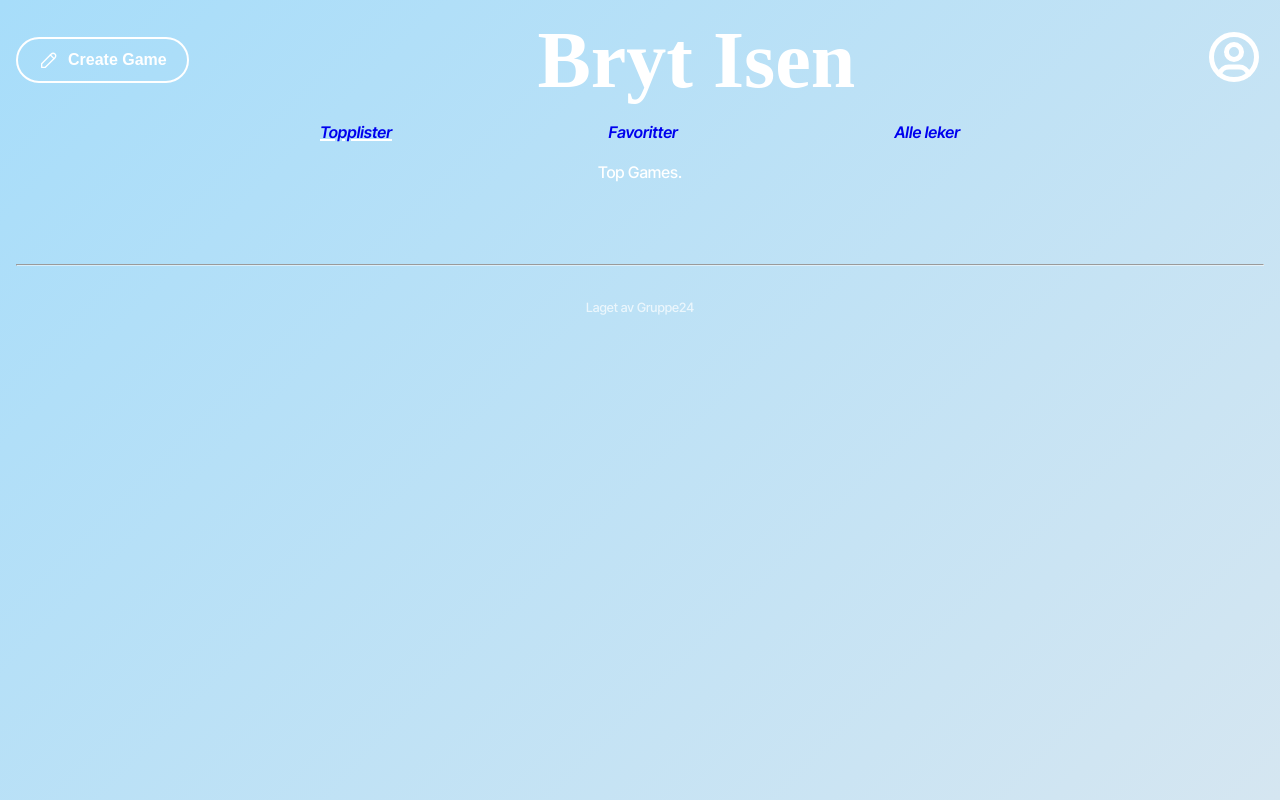
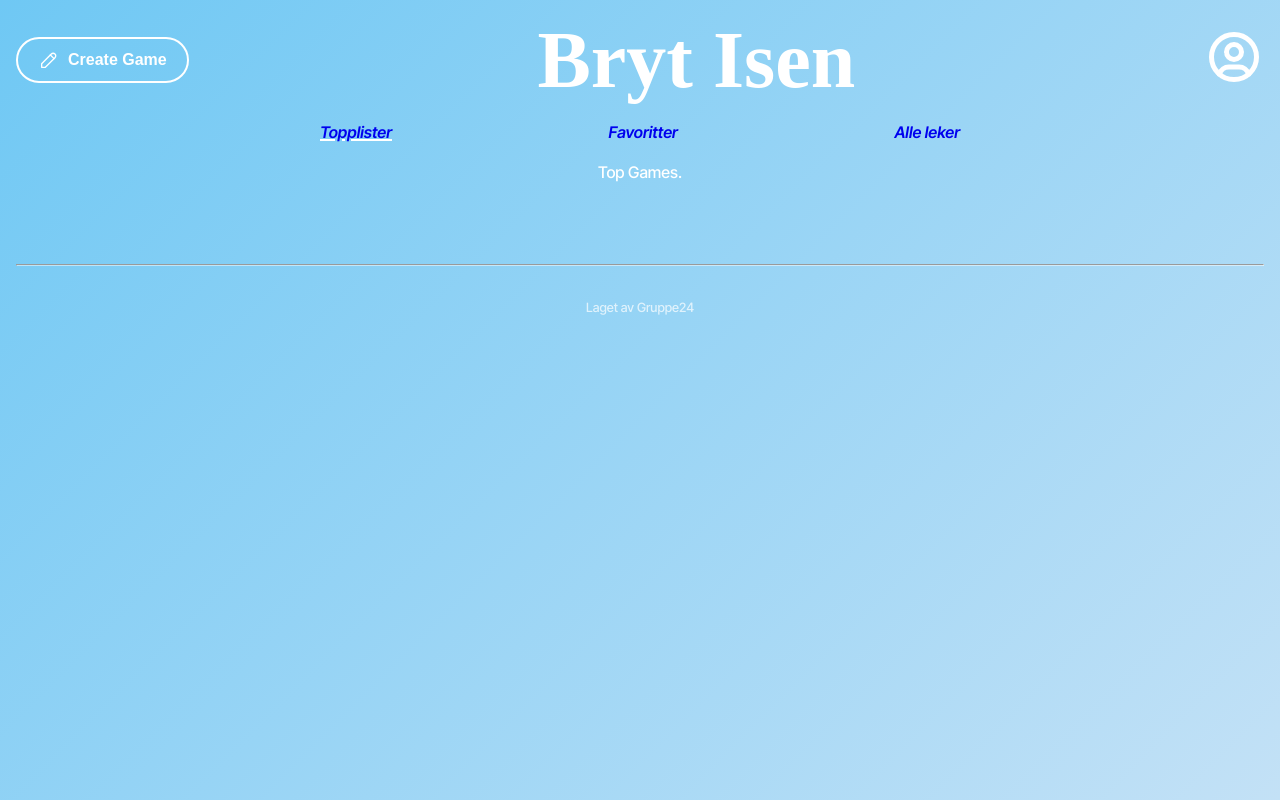
Before and after one commit to G-dubbbz/bryt-isen, a React (Vite) app in the folder frontend/: page / in a window 1280 px wide. Built offline with nearby package versions, Linux system fonts and the light colour scheme; a web font is replaced by a local one.

Commit message:
Fix: Design

```diff
--- a/frontend/src/index.css
+++ b/frontend/src/index.css
@@ -61,8 +61,8 @@ p {
     background: rgb(233, 198, 240);
     background: linear-gradient(
       135deg,
-      rgb(167, 221, 250) 0%,
-      rgb(213, 230, 241) 100%
+      rgb(111, 200, 244) 0%,
+      rgb(195, 225, 246) 100%
     );
   }
 }
--- a/frontend/src/pages/listview/FavoriteInList.css
+++ b/frontend/src/pages/listview/FavoriteInList.css
@@ -61,12 +61,8 @@
 .game-players {
     text-shadow: 1px 1px 2px rgba(96, 96, 96, 0.5);
     display: flex;
-    align-items: center;
-}
-
-.game-duration {
-    justify-content: center; /* Center the content horizontally */
-}
+    align-items: flex-start; /* Align items to the start */
+    align-self: flex-start; /* Align self to the start */}
 
 .game-players {
     margin-left: auto; /* Push game-players to the right */
--- a/frontend/src/pages/listview/FavoriteInList.tsx
+++ b/frontend/src/pages/listview/FavoriteInList.tsx
@@ -26,7 +26,7 @@ const FavoriteInList = ({ name, emoji, id, duration_min, duration_max, players_m
                     <div className="star-icon">
                         <span role="img" aria-label="star">⭐</span>
                     </div>
-                    <div className="rating-value">{rating}</div>
+                    <div className="rating-value">{rating.toFixed(1)}</div>
                 </div>
             </div>
             <div className="game-text">
```
Also changed, not shown: 1 other file (tests, documents, lock files or other folders).
